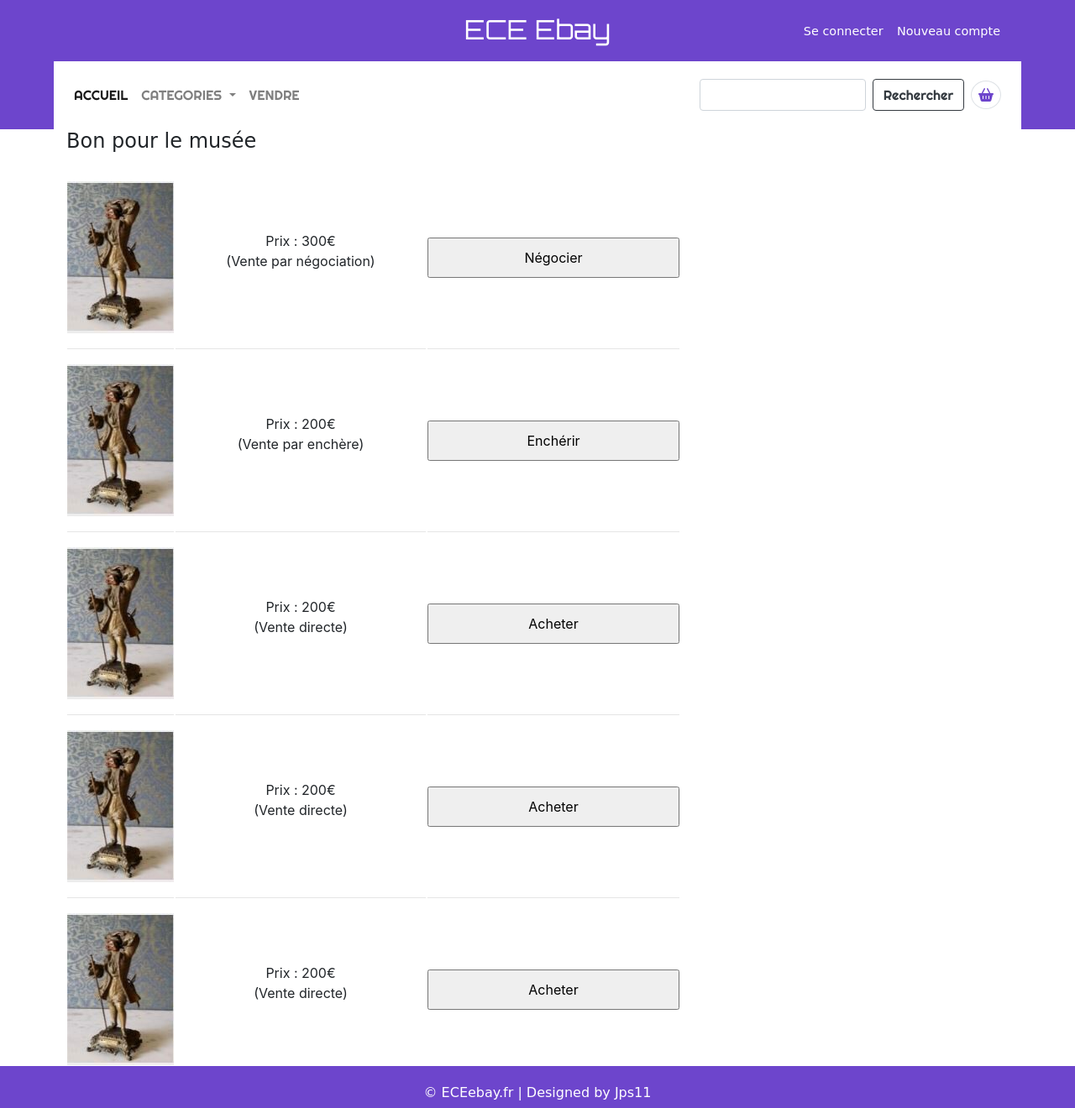
After one commit to JulienECE/Piscine2020, a PHP site: the page made by BonMusée.php in a window 1280 px wide. The commit adds this page. Shown: the whole page at 84% size. Run offline with PHP 8.4, Linux system fonts and the light colour scheme; some libraries are stand-ins or nearby versions; some web fonts are replaced.

Commit message:
AddPages + Link dans le header

```diff
--- /dev/null
+++ b/BonMusée.php
@@ -0,0 +1,47 @@
+<?php require 'header.php'; ?>
+
+
+
+
+<!-- Colonne du milieu-->
+
+<div class="container-fluid">
+
+    	<h4>Bon pour le musée</h4>
+    		<br>
+    		<table>
+	    		<tr>
+	    			<td><a href="img1"><img src="img1.jpg"></a></td>
+	    			<td width="300px"><p align="center">Prix : 300€ <br>(Vente par négociation)</p></td>
+	    			<td><input type="submit" name="buttonNégo" value="Négocier"></td>
+	    		</tr>
+	    		<tr><td><hr></td><td><hr></td><td><hr></td></tr>
+	    		<tr>
+	    			<td><a href="img1"><img src="img1.jpg"></a></td>
+	    			<td width="300px"><p align="center">Prix : 200€ <br>(Vente par enchère)</p></td>
+	    			<td><input type="submit" name="buttonEnchere" value="Enchérir"></td>
+	    		</tr>
+	    		<tr><td><hr></td><td><hr></td><td><hr></td></tr>
+	    		<tr>
+	    			<td><a href="img1"><img src="img1.jpg"></a></td>
+	    			<td width="300px"><p align="center">Prix : 200€ <br>(Vente directe)</p></td>
+	    			<td><input type="submit" name="buttonAcheter" value="Acheter"></td>
+	    		</tr>
+	    		<tr><td><hr></td><td><hr></td><td><hr></td></tr>
+	    		<tr>
+	    			<td><a href="img1"><img src="img1.jpg"></a></td>
+	    			<td width="300px"><p align="center">Prix : 200€ <br>(Vente directe)</p></td>
+	    			<td><input type="submit" name="buttonAcheter" value="Acheter"></td>
+	    		</tr>
+	    		<tr><td><hr></td><td><hr></td><td><hr></td></tr>
+	    		<tr>
+	    			<td><a href="img1"><img src="img1.jpg"></a></td>
+	    			<td width="300px"><p align="center">Prix : 200€ <br>(Vente directe)</p></td>
+	    			<td><input type="submit" name="buttonAcheter" value="Acheter"></td>
+	    		</tr>
+			</table>
+
+		</div>
+
+
+<?php require 'footer.php'; ?>
--- a/header.php
+++ b/header.php
@@ -69,9 +69,9 @@
           </a>
           <div class="dropdown-menu" aria-labelledby="navbarDropdown">
             <a class="dropdown-item" href="Ferraille.php">Ferraille ou Trésor</a>
-            <a class="dropdown-item" href="Ferraille.php">Bon pour le Musée</a>
+            <a class="dropdown-item" href="BonMusée.php">Bon pour le Musée</a>
 
-            <a class="dropdown-item" href="Ferraille.php">Accessoire VIP</a>
+            <a class="dropdown-item" href="AccessoireVIP.php">Accessoire VIP</a>
           </div>
       </li>
 
```
Also changed, not shown: AccessoireVIP.php (added, +47 -0 lines).
